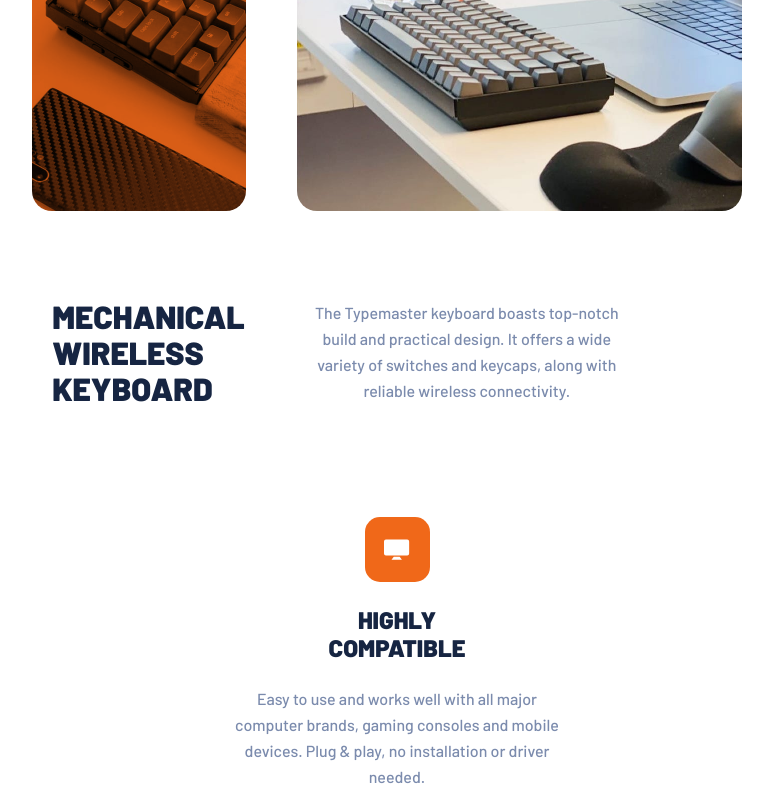
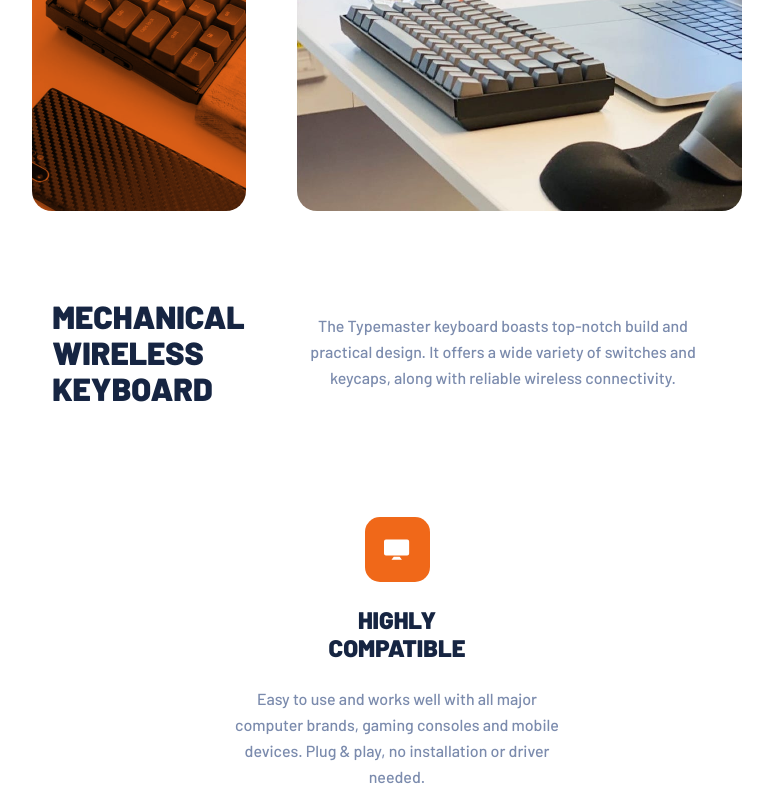
Before and after one commit to DIMITRIDAR/Typemaster-Pre-Launch-Landing-Page, a plain HTML site: page index.html in a window 1280 px wide. Shown: the part 744-1544 px from the top of the page, without its empty margins (243-1016 px from the left). Drawn offline with Linux system fonts and the light colour scheme.

Commit message:
Write down .text p style for tablet

```diff
--- a/style.css
+++ b/style.css
@@ -360,4 +360,7 @@ footer span {
   .text h2 {
     text-align: start;
   }
+  .text p {
+    width: 43ch;
+  }
 }
```
